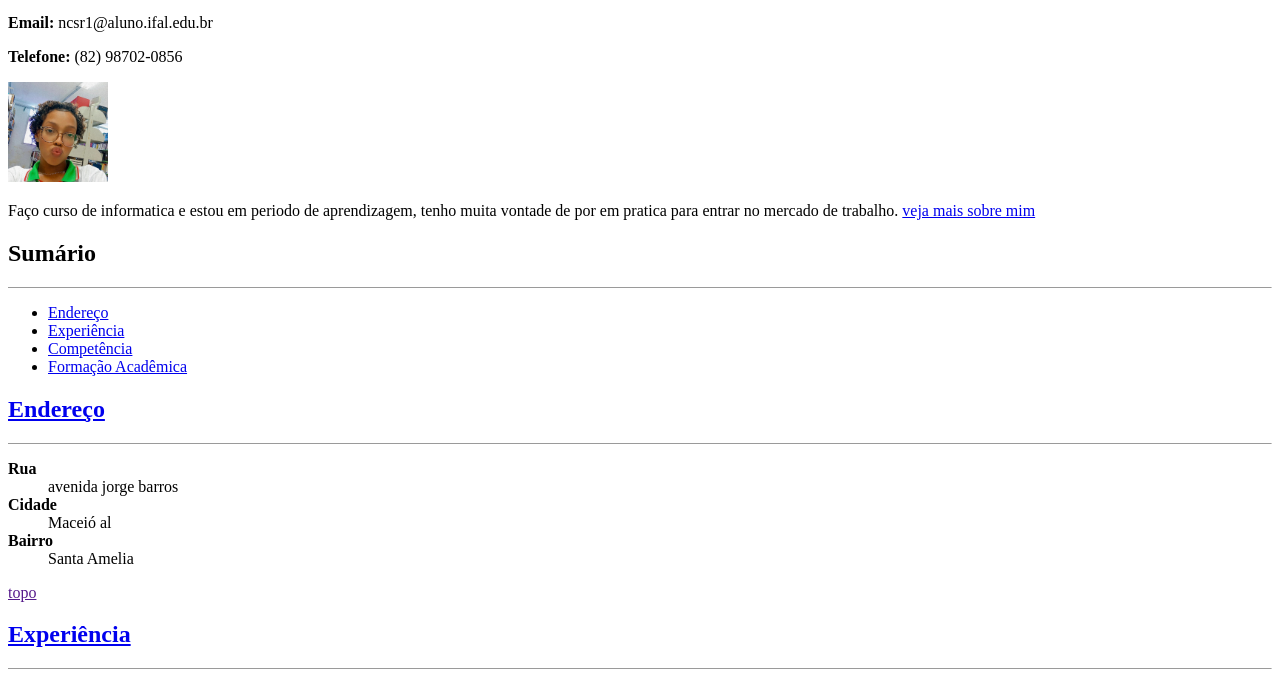
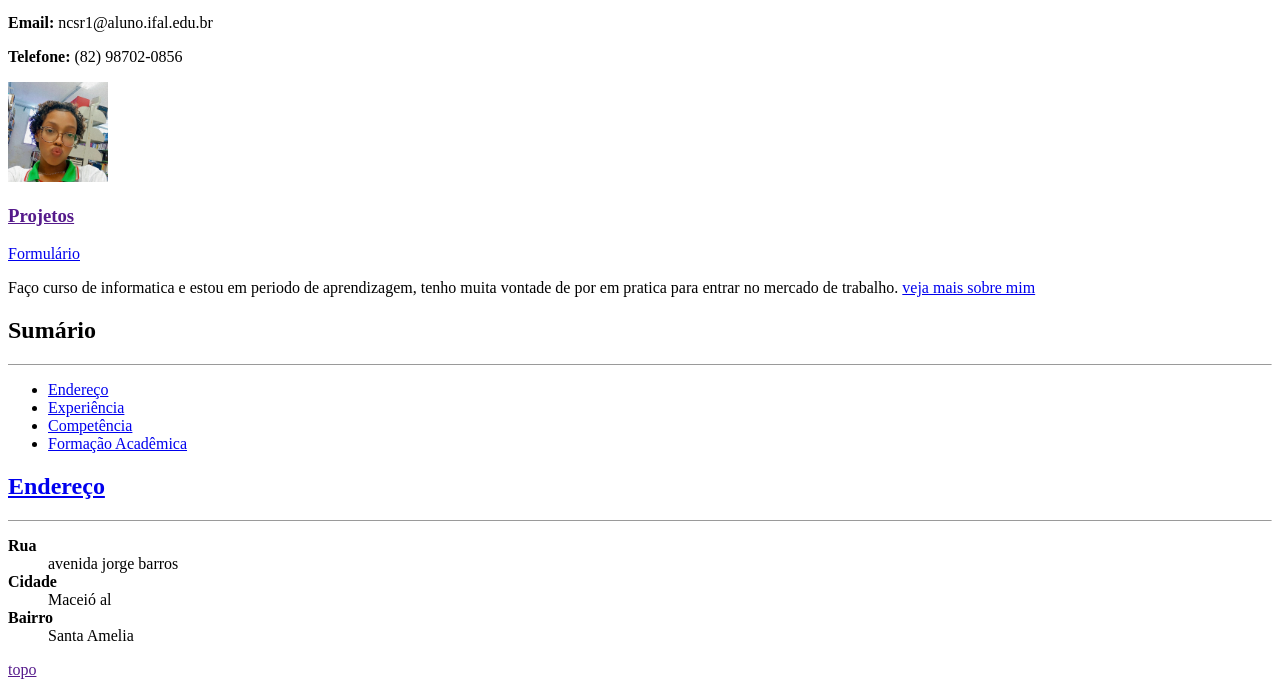
Before and after one commit to NicolleCristine/atividade03, a plain HTML site: page curriculo.html in a window 1280 px wide. Shown: the part 100-782 px from the top of the page. Drawn offline with Linux system fonts and the light colour scheme.

Commit message:
Update curriculo.html

```diff
--- a/curriculo.html
+++ b/curriculo.html
@@ -13,6 +13,12 @@
   <p><strong>Telefone:</strong> (82) 98702-0856</p>
 
   <img src="nicolle.jpeg" width="100">
+
+  <h3>
+    <a href="">Projetos</a>
+  </h3>
+
+  <a href="index.html">Formulário</a>
 
   <p>Faço curso de informatica e estou em periodo de aprendizagem, tenho muita vontade de por em pratica para entrar no mercado de trabalho. <a href="https://instagram.com/nick.i028?igshid=NGExMmI2YTkyZg==">veja mais sobre mim</a></p>
 
```
